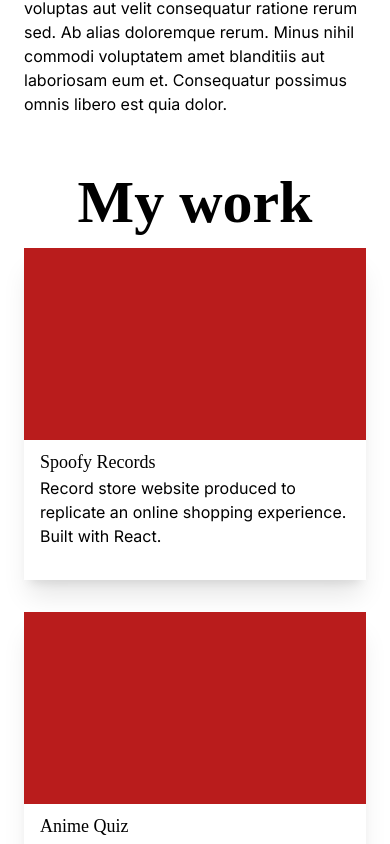
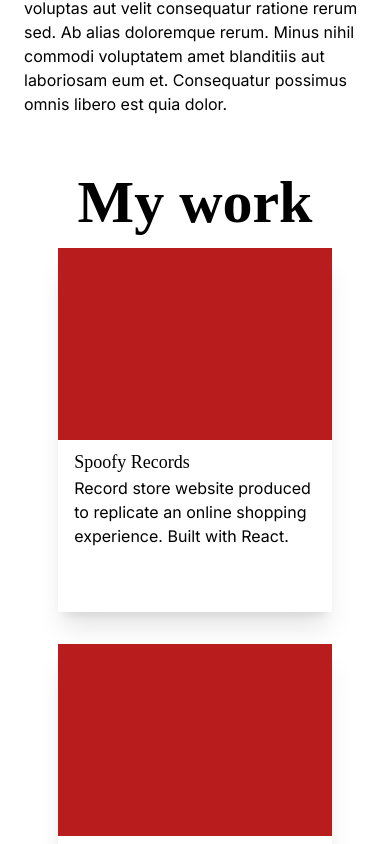
Before and after one commit to IanLuong/ianluong.github.io, a JavaScript app: page / in a window 390 px wide. Shown: the part 1292-2136 px from the top of the page. Built offline with nearby package versions, Linux system fonts and the light colour scheme; the HTML template or start-up script is replaced by a standard one; a web font is replaced by a local one.

Commit message:
Add project tablet responsiveness

```diff
--- a/src/components/Project.js
+++ b/src/components/Project.js
@@ -6,10 +6,10 @@ import { FontAwesomeIcon } from "@fortawesome/react-fontawesome";
 export default function Project(props) {
     const {title, desc, imgPath, repoPath, sourcePath} = props
     return (
-        <div className="w-full shadow-xl">
+        <div className="w-full max-w-lg shadow-xl justify-self-center">
             {imgPath ? <img className="w-full h-48" src={imgPath} alt=""/> : <div className="w-full h-48 bg-red-700"></div>}
 
-            <div className="px-4 pt-2 pb-8">
+            <div className="px-4 pt-2 pb-16">
                 <div className="flex items-center">
                     <h2 className="font-ibarra text-lg mr-auto">{title}</h2>
                     <div className="flex gap-4">
--- a/src/components/Projects.js
+++ b/src/components/Projects.js
@@ -4,12 +4,12 @@ export default function Projects() {
 
 return (
   <section>
-    <div className="flex flex-col px-6 py-8 gap-4">
+    <div className="flex flex-col items-center px-6 py-8 gap-4">
       <h1 className="font-ibarra font-semibold self-center text-6xl">
         My work
       </h1>
 
-      <div className="flex flex-col gap-8">
+      <div className="flex flex-col gap-8 w-4/5 md:grid md:grid-cols-2">
         <Project title="Spoofy Records" desc="Record store website produced to replicate an online shopping experience. Built with React." />
         <Project title="Anime Quiz" desc="Mini quiz app made to entertain a growing, local anime community. Built using React and questions supplied by the Open Trivia Database API." />
         <Project title="Kamatimer" desc="Pomodoro Timer Chrome Extension created to keep focused. Built using React and Typescript." />
```
